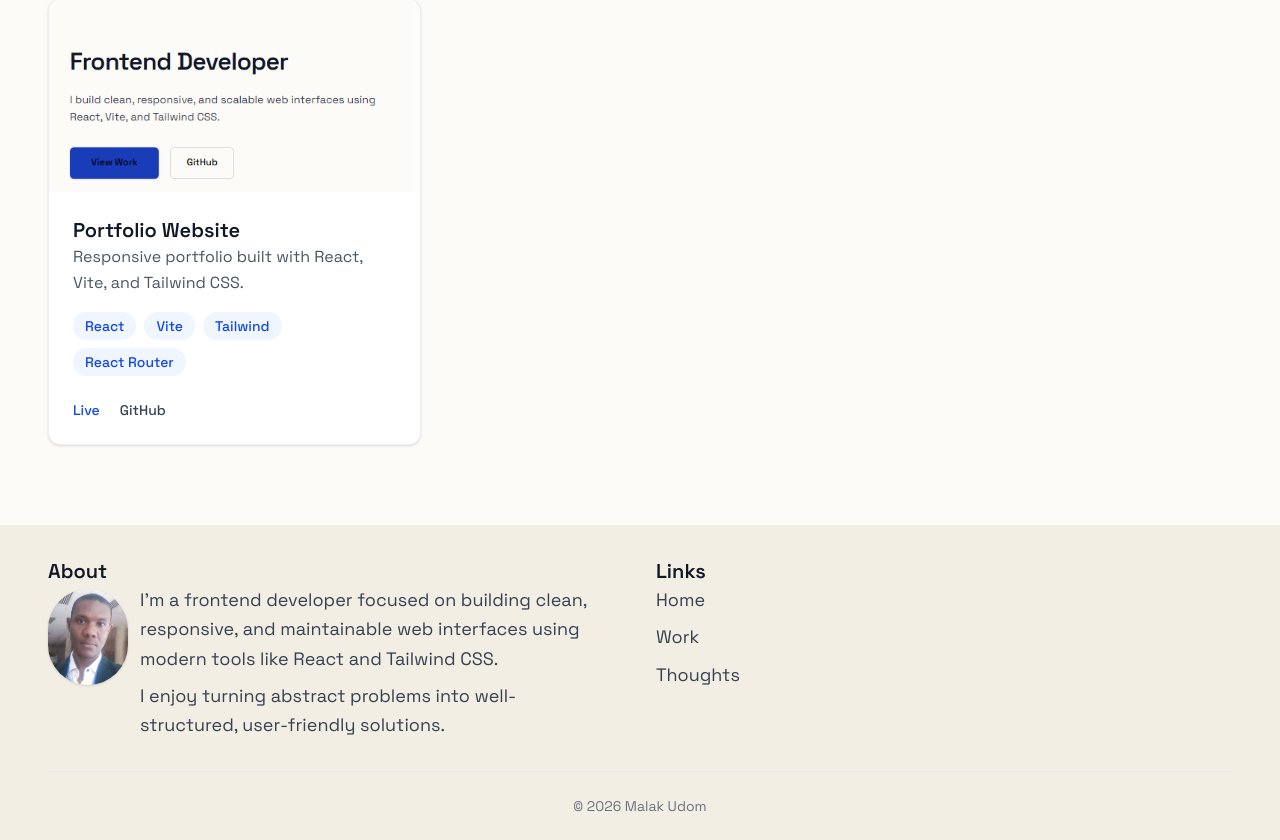
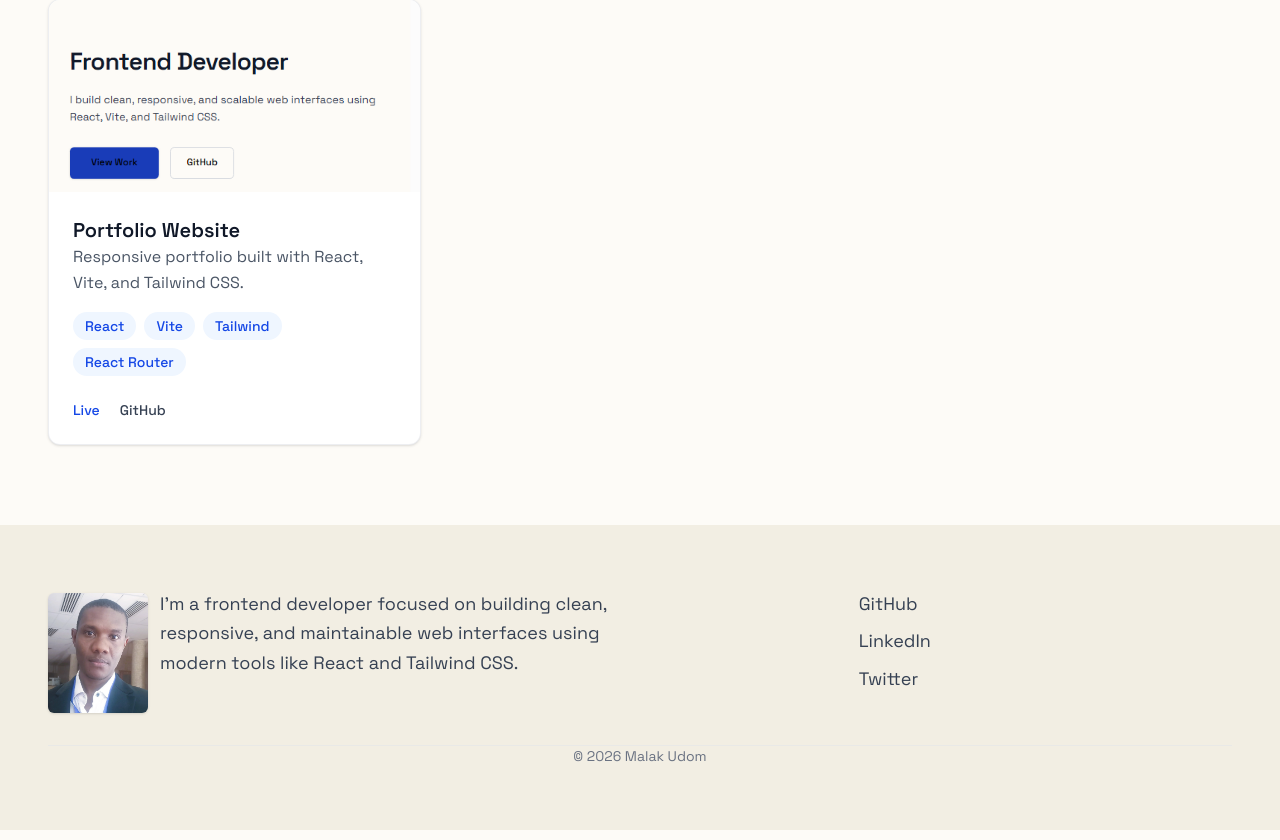
Before and after one commit to malakus4/portfolio-react, a React (Vite) app: page / in a window 1280 px wide. Shown: the part 1492-2332 px from the top of the page. Built offline with nearby package versions, Linux system fonts and the light colour scheme.

Commit message:
style: update Footer about and Links ui

```diff
--- a/src/components/footer/Footer.jsx
+++ b/src/components/footer/Footer.jsx
@@ -8,27 +8,26 @@ import FooterConnectCard from './FooterConnectCard'
 function Footer() {
   return (
 
-    <footer className="bg-base-200 container-page">
+    <footer className="bg-base-200 container-page py-16">
 
-      {/* Footer 4 coloums */}
-      <div className=" py-8">
+
 
 
 
           {/* About + Links */}
-          <div className="grid gap-8 lg:grid-cols-2">
+          <div className="grid grid-cols-1 gap-8 pb-8 lg:grid-cols-3">
 
+            <div className="col-span-2">
+              <FooterAbout/>
+            </div>
 
-
-
-            <FooterAbout/>
-            <FooterLinks/>
+              <FooterLinks/>
 
 
             {/* <FooterContactCard/> */}
             {/* <FooterConnectCard/>             */}
           </div>
-        </div>
+
 
       <FooterCopyright/>
     </footer>
--- a/src/components/footer/FooterAbout.jsx
+++ b/src/components/footer/FooterAbout.jsx
@@ -3,17 +3,17 @@ import profileImg from "/profile-74.webp";
 function FooterAbout() {
   return (
     <div className="">
-      <h3 className="footer-title">About</h3>
+      <h3 className="footer-title">   </h3>
 
       <div className="flex items-start gap-3">
         <img
           src={profileImg}
           alt="Malak Udom"
-          width="80"
-          height="80"
+          width="100"
+          height="90"
           loading="lazy"
           decoding="async"
-          className="mt-1 rounded-full object-cover shadow-sm"
+          className="mt-1 rounded-md object-cover shadow-sm"
         />
 
         <div className="space-y-2">
@@ -23,10 +23,7 @@ function FooterAbout() {
             and Tailwind CSS.
           </p>
 
-          <p className="max-w-md footer-text">
-            I enjoy turning abstract problems into well-structured,
-            user-friendly solutions.
-          </p>
+
         </div>
       </div>
     </div>
--- a/src/components/footer/FooterCopyright.jsx
+++ b/src/components/footer/FooterCopyright.jsx
@@ -1,6 +1,6 @@
 function FooterCopyright() {
   return (
-    <div className="border-t border-gray-200/60 py-6 text-center text-sm text-gray-500">
+    <div className="border-t border-gray-200/60 text-center text-sm text-gray-500">
       &copy; {new Date().getFullYear()} Malak Udom
     </div>
   );
--- a/src/components/footer/FooterLinks.jsx
+++ b/src/components/footer/FooterLinks.jsx
@@ -3,11 +3,16 @@ import { Link } from "react-router-dom";
 function FooterLinks() {
   return (
     <div className="space-y-3">
-      <h3 className="footer-title">Links</h3>
+      <h3 className="footer-title">  </h3>
+
       <ul className="mt-3 space-y-2 footer-text">
-        <li><Link to="/" className="hover:text-gray-900">Home</Link></li>
-        <li><Link to="/work" className="hover:text-gray-900">Work</Link></li>
-        <li><Link to="/thoughts" className="hover:text-gray-900">Thoughts</Link></li>
+
+        <li><Link to="#" className="hover:text-gray-900">GitHub</Link></li>
+
+        <li><Link to="#" className="hover:text-gray-900">LinkedIn</Link></li>
+
+        <li><Link to="#" className="hover:text-gray-900">Twitter</Link></li>
+
       </ul>
     </div>
   );
```
